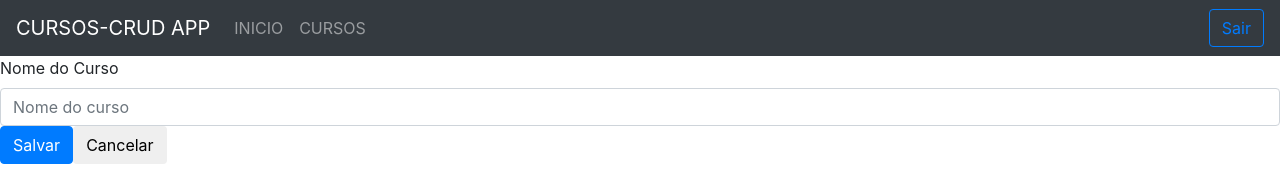
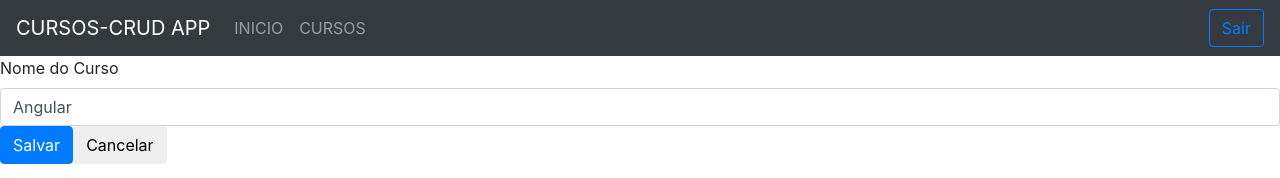
Before and after one commit to airtonferreira/course-crud, an Angular app: page /courses/edit/1 in a window 1280 px wide. Shown: the top 178 px of the page. Built offline with nearby package versions, Linux system fonts and the light colour scheme; data requests are answered from the project's data file.

Commit message:
hotfixes/mapping params

```diff
--- a/db.json
+++ b/db.json
@@ -39,6 +39,10 @@
     {
       "name": "Kotlin",
       "id": 10
+    },
+    {
+      "id": 11,
+      "name": "Airton"
     }
   ]
 }
--- a/src/app/course-form/course-form.component.ts
+++ b/src/app/course-form/course-form.component.ts
@@ -3,6 +3,8 @@ import { CoursesService } from './../courses.service';
 import { Component, OnInit } from '@angular/core';
 import { FormGroup, FormBuilder, Validators } from '@angular/forms'
 import { Location } from '@angular/common'
+import { ActivatedRoute } from '@angular/router';
+import { map, switchMap } from 'rxjs/operators';
 
 @Component({
   selector: 'app-course-form',
@@ -18,14 +20,38 @@ export class CourseFormComponent implements OnInit {
     private fb: FormBuilder,
     private service: CoursesService,
     private modal: AlertModalService,
-    private location: Location) { }
+    private location: Location,
+    private route: ActivatedRoute
+    ) { }
 
   ngOnInit() {
 
+    this.route.params.pipe(
+      map((params: any) => params['id']),
+      switchMap(id => this.service.loadById(id))
+    ).subscribe(
+      (params: any) => {
+        const id = params['id'];
+        console.log(id);
+        const course$ = this.service.loadById(id);
+        course$.subscribe(course => {
+          this.updateForm(course);
+        })
+      }
+    )
+
     this.form = this.fb.group({
+      id: [null],
       name: [null, [Validators.required, Validators.minLength(3), Validators.maxLength(250)]]
     });
 
+  }
+
+  updateForm(course) {
+    this.form.patchValue({
+      id: course.id,
+      name: course.name
+    })
   }
 
   hasError(field: string) {
--- a/src/app/courses.service.ts
+++ b/src/app/courses.service.ts
@@ -23,6 +23,10 @@ export class CoursesService {
     );
   }
 
+  loadById(id) {
+    return this.http.get(`${this.API}/${id}`).pipe(take(1));
+  }
+
   create(course: string) {
     return this.http.post(this.API, course).pipe(take(1));
   }
```
